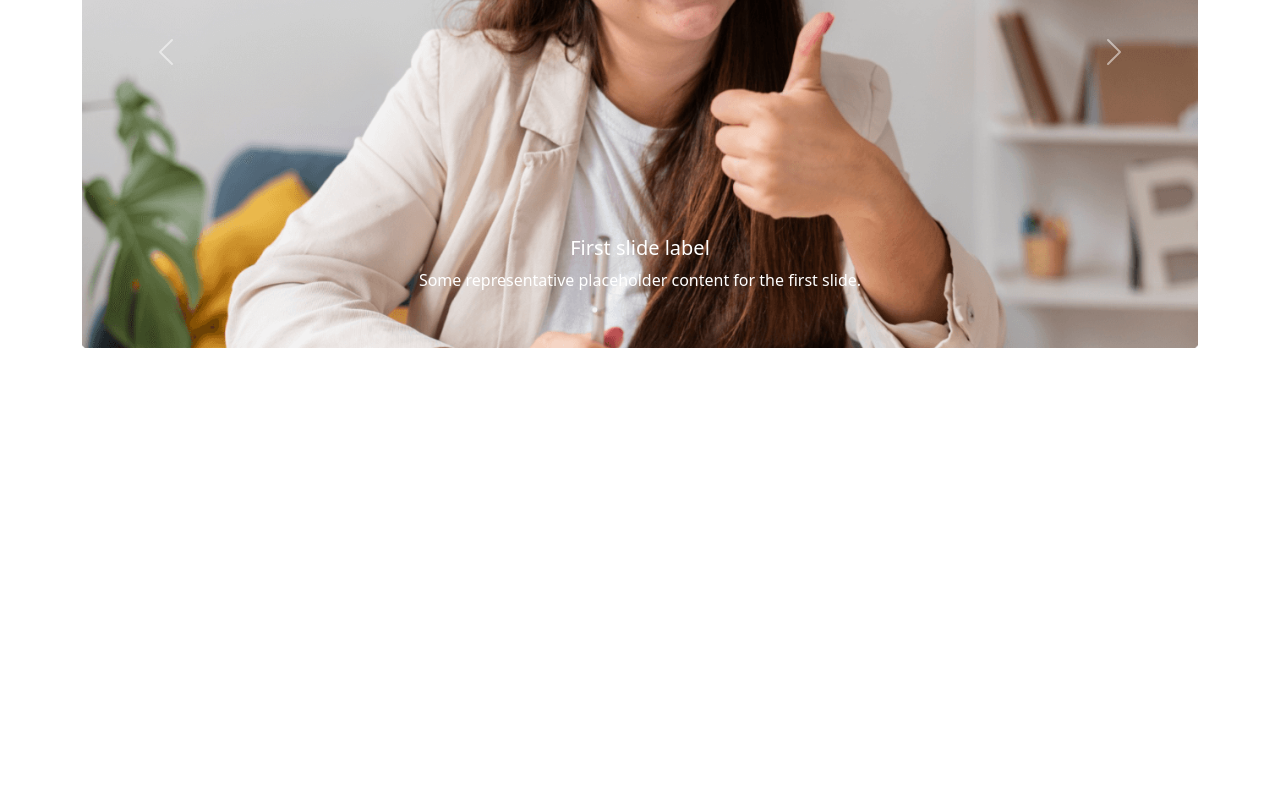
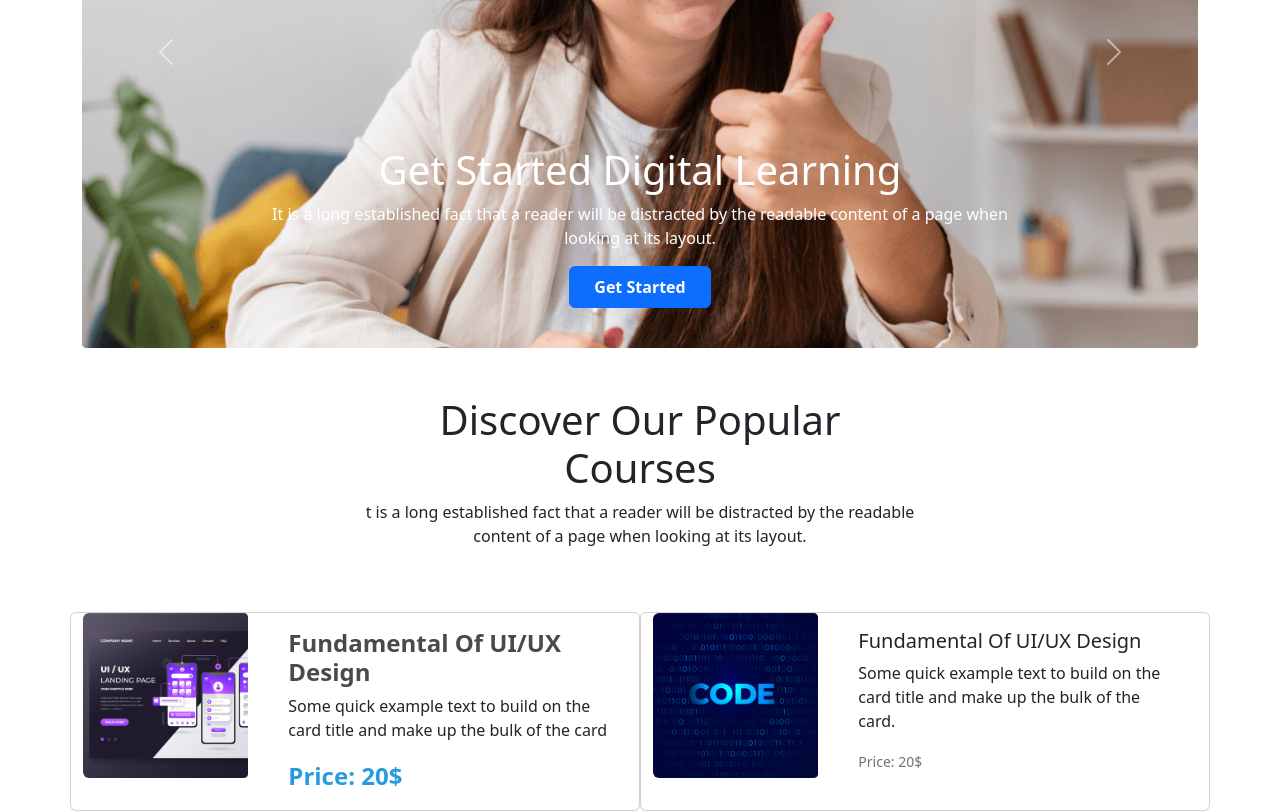
Before and after one commit to abuhanifornob/easy-learning-website-main, a plain HTML site: page index.html in a window 1280 px wide. Shown: the part 300-1111 px from the top of the page. Before the commit the page ends 800 px from the top, so only its background shows below. Drawn offline with Linux system fonts and the light colour scheme.

Commit message:
custom css add

```diff
--- a/index.html
+++ b/index.html
@@ -9,6 +9,8 @@
     <title>Easy Learning </title>
     <!-- Bootstrap Link Addd -->
     <link rel="stylesheet" href="bootstrap/bootstrap.min.css">
+    <!-- custom css link add -->
+    <link rel="stylesheet" href="style.css">
 </head>
 
 <body>
@@ -59,11 +61,18 @@
             <div id="carouselExampleCaptions" class="carousel slide" data-bs-ride="false">
 
                 <div class="carousel-inner">
-                    <div class="carousel-item active">
-                        <img src="images/cover/cover-1.png" class="d-block w-100" alt="...">
-                        <div class="carousel-caption d-none d-md-block">
-                            <h5>First slide label</h5>
-                            <p>Some representative placeholder content for the first slide.</p>
+                    <div class="carousel-item active text-center">
+                        <div>
+                            <img src="images/cover/cover-1.png" class="d-block w-100" alt="...">
+                        </div>
+
+                        <div class="carousel-caption d-flex justify-content-center align-content-center">
+                            <div>
+                                <h1>Get Started Digital Learning
+                                </h1>
+                                <p>It is a long established fact that a reader will be distracted by the readable content of a page when looking at its layout.</p>
+                                <button class="btn btn-primary py-2 px-4 fw-bolder">Get Started</button></div>
+
                         </div>
                     </div>
                     <div class="carousel-item">
@@ -92,6 +101,54 @@
             </div>
         </section>
     </header>
+    <!-- End Header Section -->
+    <main>
+        <section class="container">
+            <div class="text-center my-5 d-flex justify-content-center">
+                <div class="w-50">
+                    <h1>Discover Our Popular Courses
+                    </h1>
+                    <p>t is a long established fact that a reader will be distracted by the readable content of a page when looking at its layout.</p>
+                </div>
+            </div>
+            <div class="popular-cours">
+                <div>
+                    <div class="cards row">
+                        <div class="card col-lg-6 col-md-12">
+                            <div class="row">
+                                <div class="col-md-4 text-center">
+                                    <img src="images/course/course-1.png" class="img-fluid rounded-start w-100 " alt="...">
+                                </div>
+                                <div class="col-md-8">
+                                    <div class="card-body">
+                                        <h5 class="card-title title-color fw-bold fs-4 ">Fundamental Of UI/UX Design</h5>
+                                        <p class="card-text">Some quick example text to build on the card title and make up the bulk of the card</p>
+                                        <p class="card-text price-color fw-bold fs-4">Price: 20$</p>
+                                    </div>
+                                </div>
+                            </div>
+                        </div>
+                        <div class="card col-lg-6 col-md-12">
+                            <div class="row ">
+                                <div class="col-md-4">
+                                    <img src="images/course/course-2.png" class="img-fluid rounded-start w-100" alt="...">
+                                </div>
+                                <div class="col-md-8">
+                                    <div class="card-body">
+                                        <h5 class="card-title">Fundamental Of UI/UX Design</h5>
+                                        <p class="card-text">Some quick example text to build on the card title and make up the bulk of the card.</p>
+                                        <p class="card-text"><small class="text-muted">Price: 20$</small></p>
+                                    </div>
+                                </div>
+                            </div>
+                        </div>
+
+
+                    </div>
+                </div>
+            </div>
+        </section>
+    </main>
 
     <script src="bootstrap/bootstrap.min.js "></script>
 </body>
--- /dev/null
+++ b/style.css
@@ -0,0 +1,7 @@
+.title-color {
+    color: #4A4A4A;
+}
+
+.price-color {
+    color: #289BDE;
+}
```
